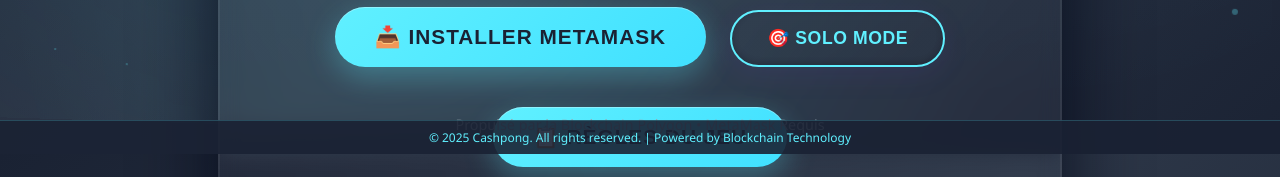
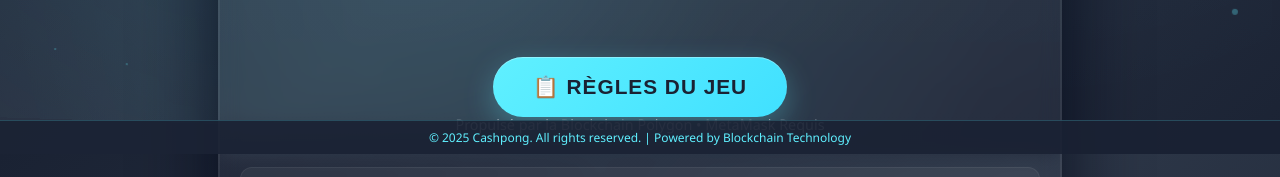
Before and after one commit to Aestheticsgods/cashpong-game, a website: page main.html in a window 1280 px wide. Shown: the part 646-823 px from the top of the page. Drawn offline with Linux system fonts and the light colour scheme.

Commit message:
Simplify main.html: only Rules button, fix logo paths, remove solo/multiplayer from landing page

```diff
--- a/main.html
+++ b/main.html
@@ -5,9 +5,9 @@
   <meta name="viewport" content="width=device-width, initial-scale=1.0">
   <title>Cashpong</title>
   <link rel="stylesheet" href="./styles.css">
-  <link rel="icon" type="image/png" sizes="32x32" href="../hadi.png">
-  <link rel="icon" type="image/png" sizes="16x16" href="../hadi.png">
-  <link rel="icon" type="image/x-icon" href="../favicon.ico">
+  <link rel="icon" type="image/png" sizes="32x32" href="/hadi.png">
+  <link rel="icon" type="image/png" sizes="16x16" href="/hadi.png">
+  <link rel="icon" type="image/x-icon" href="/favicon.ico">
   <style>
     body {
       background: linear-gradient(135deg, #1a2233 0%, #2d3748 50%, #1a2233 100%);
@@ -282,8 +282,6 @@
     </div>
 
     <div style="margin-top: 30px;">
-      <button class="play-button" onclick="startMultiplayerGame()" id="multiplayerButton">🎮 MULTIPLAYER MODE</button>
-      <button class="secondary-button" onclick="startSoloGame()" id="soloButton">🎯 SOLO MODE</button>
       <button class="play-button" onclick="viewRules()" id="rulesButton">📋 RÈGLES DU JEU</button>
     </div>
 
@@ -388,10 +386,12 @@
       // Update main content
       document.querySelector('.game-subtitle').textContent = lang.subtitle;
       document.querySelector('.game-description').textContent = lang.description;
-      document.getElementById('multiplayerButton').textContent = lang.multiplayerButton;
-      document.getElementById('soloButton').textContent = lang.soloButton;
       document.getElementById('rulesButton').textContent = lang.rulesButton;
-      document.getElementById('networkDescription').textContent = lang.networkDescription;
+
+      const networkDesc = document.getElementById('networkDescription');
+      if (networkDesc) {
+        networkDesc.textContent = lang.networkDescription;
+      }
 
       // Update features
       const featureTexts = document.querySelectorAll('.feature-text');
@@ -421,7 +421,6 @@
     function updateMetaMaskStatus() {
       const lang = languages[currentLanguage];
       const walletStatus = document.getElementById('walletStatus');
-      const multiplayerBtn = document.getElementById('multiplayerButton');
 
       if (typeof window.ethereum !== 'undefined') {
         walletStatus.innerHTML = lang.walletDetected;
@@ -432,7 +431,6 @@
           .then(accounts => {
             if (accounts.length > 0) {
               walletStatus.innerHTML = `${lang.walletConnected} ${accounts[0].substring(0, 8)}...`;
-              multiplayerBtn.innerHTML = lang.multiplayerButton;
             } else {
               walletStatus.innerHTML = lang.walletDetectedNotConnected;
               walletStatus.style.color = '#60f0ff';
@@ -444,10 +442,6 @@
       } else {
         walletStatus.innerHTML = lang.walletNotFound;
         walletStatus.style.color = '#ef4444';
-        multiplayerBtn.innerHTML = lang.installMetamask;
-        multiplayerBtn.onclick = function() {
-          window.open('https://metamask.io/', '_blank');
-        };
       }
     }
 
```
